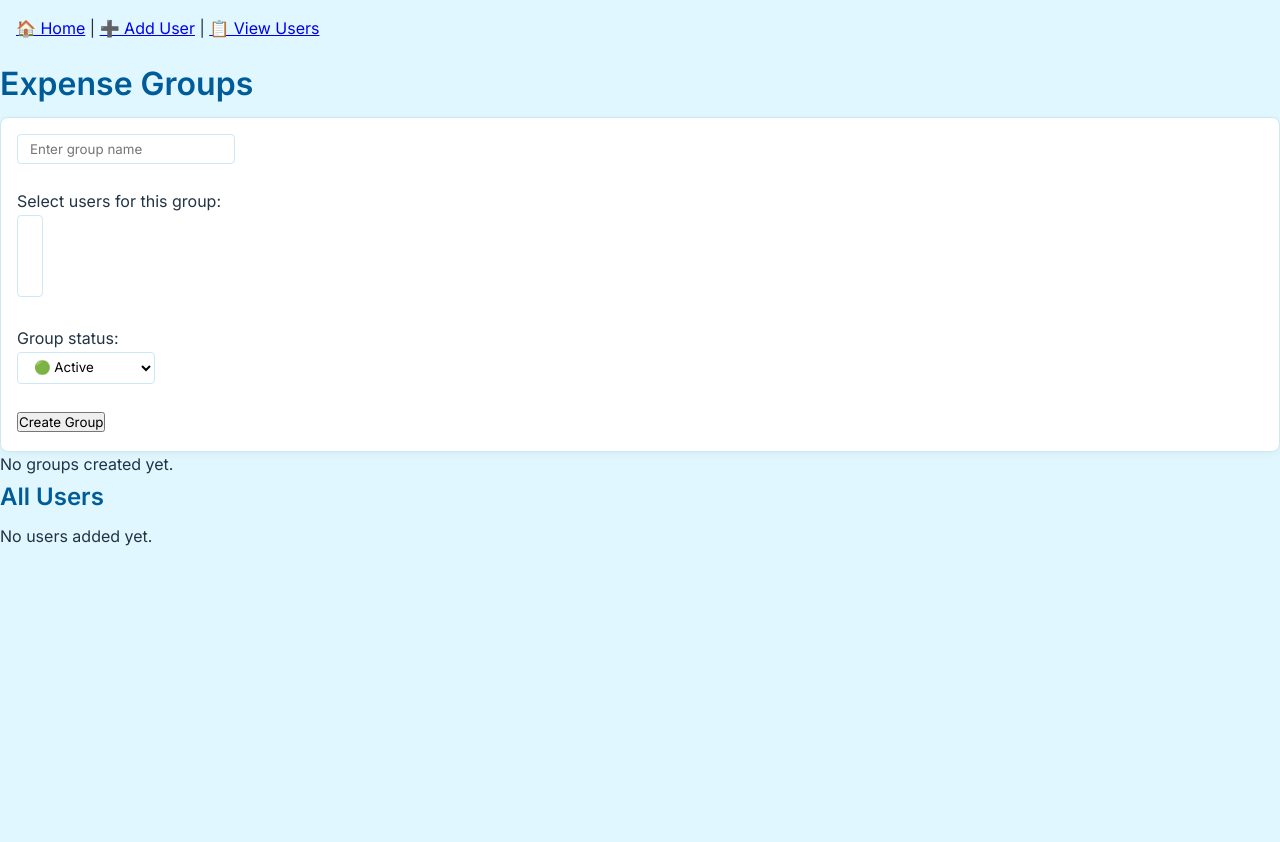
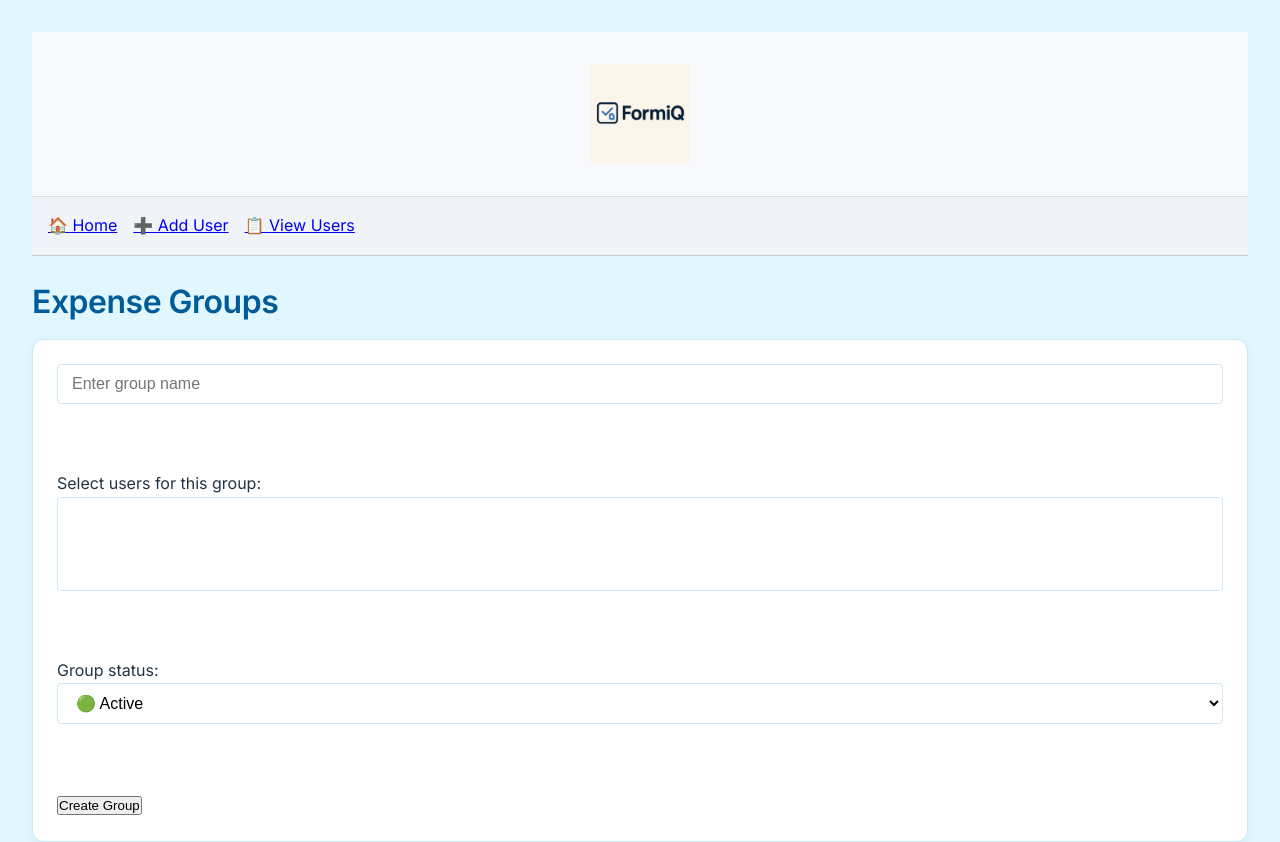
Before and after one commit to karthikbasa/expense-share-app, a React (Create React App) app: page / in a window 1280 px wide. Shown: the top 842 px of the page. Before the commit the page ends 800 px from the top, so only its background shows below. Built offline with nearby package versions, Linux system fonts and the light colour scheme.

Commit message:
added visual enhancements and logo

```diff
--- a/src/App.js
+++ b/src/App.js
@@ -4,11 +4,12 @@ import Home from './pages/Home';
 import Summary from './pages/Summary';
 import UserForm from './pages/UserForm';
 import UserList from './pages/UserList';
-import GroupDetail from './pages/GroupDetail'; // ✅ Add this line
+import GroupDetail from './pages/GroupDetail';
+import Header from './components/Header';
 import { getUsers, saveUsers } from './utils/storage';
 
 function App() {
-  const [users, setUsers] = useState(null); // Start as null
+    const [users, setUsers] = useState(null);
     const isLoading = users === null;
 
     useEffect(() => {
@@ -24,11 +25,18 @@ function App() {
 
     return (
         <BrowserRouter>
-      <div style={{ padding: '1rem' }}>
-        <Link to="/">🏠 Home</Link> |{' '}
-        <Link to="/create-user">➕ Add User</Link> |{' '}
+            <Header />
+
+            <nav style={{
+                padding: '1rem',
+                backgroundColor: '#f0f4f8',
+                borderBottom: '1px solid #ccc',
+                marginBottom: '20px'
+            }}>
+                <Link to="/" style={{ marginRight: '1rem' }}>🏠 Home</Link>
+                <Link to="/create-user" style={{ marginRight: '1rem' }}>➕ Add User</Link>
                 <Link to="/users">📋 View Users</Link>
-      </div>
+            </nav>
 
             <Routes>
                 {!isLoading && (
@@ -39,7 +47,7 @@ function App() {
                             element={<UserForm setUsers={setUsers} users={users} />}
                         />
                         <Route path="/users" element={<UserList users={users} />} />
-            <Route path="/group/:name" element={<GroupDetail />} /> {/* ✅ New route */}
+                        <Route path="/group/:name" element={<GroupDetail />} />
                     </>
                 )}
                 <Route path="/summary" element={<Summary />} />
--- /dev/null
+++ b/src/components/Header.css
@@ -0,0 +1,12 @@
+.header {
+    display: flex;
+    justify-content: center;
+    align-items: center;
+    padding: 32px 16px;
+    background-color: #f8f9fc;
+    border-bottom: 1px solid #ddd;
+}
+
+.logo {
+    height: 100px; /* You can experiment with up to 100px if needed */
+}
--- /dev/null
+++ b/src/components/Header.js
@@ -0,0 +1,13 @@
+import React from 'react';
+import './Header.css';
+import logo from '../assets/formiq-logo.png';
+
+function Header() {
+    return (
+        <header className="header">
+            <img src={logo} alt="FormiQ Logo" className="logo" />
+        </header>
+    );
+}
+
+export default Header;
--- a/src/pages/UserForm.js
+++ b/src/pages/UserForm.js
@@ -15,15 +15,42 @@ function UserForm({ setUsers, users }) {
             return;
         }
 
-    setUsers([...users, { name, email }]);
+        const trimmedEmail = email.trim().toLowerCase();
+        const existingUserIndex = users.findIndex(
+            (user) => user.email.trim().toLowerCase() === trimmedEmail
+        );
+
+        let updatedUsers;
+
+        if (existingUserIndex !== -1) {
+            // Email exists – update user
+            updatedUsers = [...users];
+            updatedUsers[existingUserIndex] = { name, email };
+            setError(`✅ Updated user with email: ${email}`);
+        } else {
+            // Add new user
+            updatedUsers = [...users, { name, email }];
+            setError('');
+        }
+
+        setUsers(updatedUsers);
         setName('');
         setEmail('');
-    setError('');
+    };
+
+    const handleDeleteUser = (emailToDelete) => {
+        if (window.confirm(`Are you sure you want to delete ${emailToDelete}?`)) {
+            const updatedUsers = users.filter(
+                (user) => user.email.trim().toLowerCase() !== emailToDelete.trim().toLowerCase()
+            );
+            setUsers(updatedUsers);
+        }
     };
 
     return (
+        <div>
             <form onSubmit={handleSubmit}>
-      <h2>Create User</h2>
+                <h2>Create / Update User</h2>
 
                 <label>
                     Name:
@@ -45,10 +72,25 @@ function UserForm({ setUsers, users }) {
                 </label>
                 <br />
 
-      {error && <p style={{ color: 'red' }}>{error}</p>}
+                {error && <p style={{ color: error.includes('Updated') ? 'green' : 'red' }}>{error}</p>}
 
-      <button type="submit">Create</button>
+                <button type="submit">Save</button>
             </form>
+
+            <hr />
+
+            <h3>Users</h3>
+            {users.length === 0 ? (
+                <p>No users added yet.</p>
+            ) : (
+                users.map((user, index) => (
+                    <div key={index}>
+                        {user.name} ({user.email}){' '}
+                        <button onClick={() => handleDeleteUser(user.email)}>🗑️ Delete</button>
+                    </div>
+                ))
+            )}
+        </div>
     );
 }
 
--- a/src/styles/Global.css
+++ b/src/styles/Global.css
@@ -1,54 +1,102 @@
-/* === Global.css — clean + sky blue === */
+/* === FormiQ — Global Styles v2 === */
 
 /* Reset & base */
 * {
     box-sizing: border-box;
     margin: 0;
     padding: 0;
-    font-family: 'Inter', sans-serif;
+}
+
+html {
+    font-size: 16px;
+    scroll-behavior: smooth;
 }
 
 body {
+    font-family: 'Inter', sans-serif;
     background-color: #e0f7ff; /* soft sky blue */
     color: #223344;            /* cool slate text */
     line-height: 1.6;
+    padding: 2rem;
 }
 
-/* Headings */
+/* Typography */
 h1, h2, h3 {
-    color: #005b99; /* deeper blue */
-    margin-bottom: 0.5rem;
+    color: #005b99;
+    margin-bottom: 0.75rem;
+    letter-spacing: -0.5px;
 }
 
-/* Primary buttons */
+p {
+    margin-bottom: 1rem;
+    color: #334455;
+    font-size: 1rem;
+}
+
+/* Layout container */
+.container {
+    max-width: 960px;
+    margin: 0 auto;
+    padding: 1rem;
+}
+
+/* Buttons */
 .button-primary {
+    display: inline-block;
     background-color: #0099dd;
     color: #fff;
-    padding: 8px 16px;
+    padding: 10px 20px;
     border: none;
     border-radius: 6px;
     font-weight: 600;
+    text-align: center;
     cursor: pointer;
-    transition: background 0.3s ease;
+    transition: background-color 0.3s ease, transform 0.2s ease;
 }
 
 .button-primary:hover {
     background-color: #007bb5;
+    transform: scale(1.05);
 }
 
-/* Input fields */
-input, select {
-    padding: 6px 12px;
+/* Inputs & Selects */
+input[type="text"],
+select {
+    display: block;
+    width: 100%;
+    padding: 10px 14px;
+    margin-bottom: 1rem;
     border: 1px solid #cde8f7;
     border-radius: 4px;
-    background-color: #fff;
+    background-color: #ffffff;
+    font-size: 1rem;
+    transition: box-shadow 0.2s ease;
 }
 
-/* Card or form containers */
-.card, form {
+input:focus,
+select:focus {
+    outline: none;
+    box-shadow: 0 0 0 2px rgba(0,153,221,0.2);
+}
+
+/* Form & Card Containers */
+.card,
+form {
     background-color: #ffffff;
     border: 1px solid #cde8f7;
-    padding: 1rem;
-    border-radius: 8px;
-    box-shadow: 0 2px 8px rgba(0,0,0,0.05);
+    border-radius: 12px;
+    padding: 24px;
+    box-shadow: 0 4px 12px rgba(0,0,0,0.05);
+    margin-bottom: 2rem;
 }
+
+/* Utility: status badge */
+.badge {
+    display: inline-block;
+    padding: 4px 8px;
+    font-size: 0.875rem;
+    border-radius: 4px;
+    background-color: #d0f0ff;
+    color: #005b99;
+    font-weight: 500;
+}
```
Also changed, not shown: src/assets/formiq-logo.png (added). Lines whose indentation alone changed are shown as unchanged.
